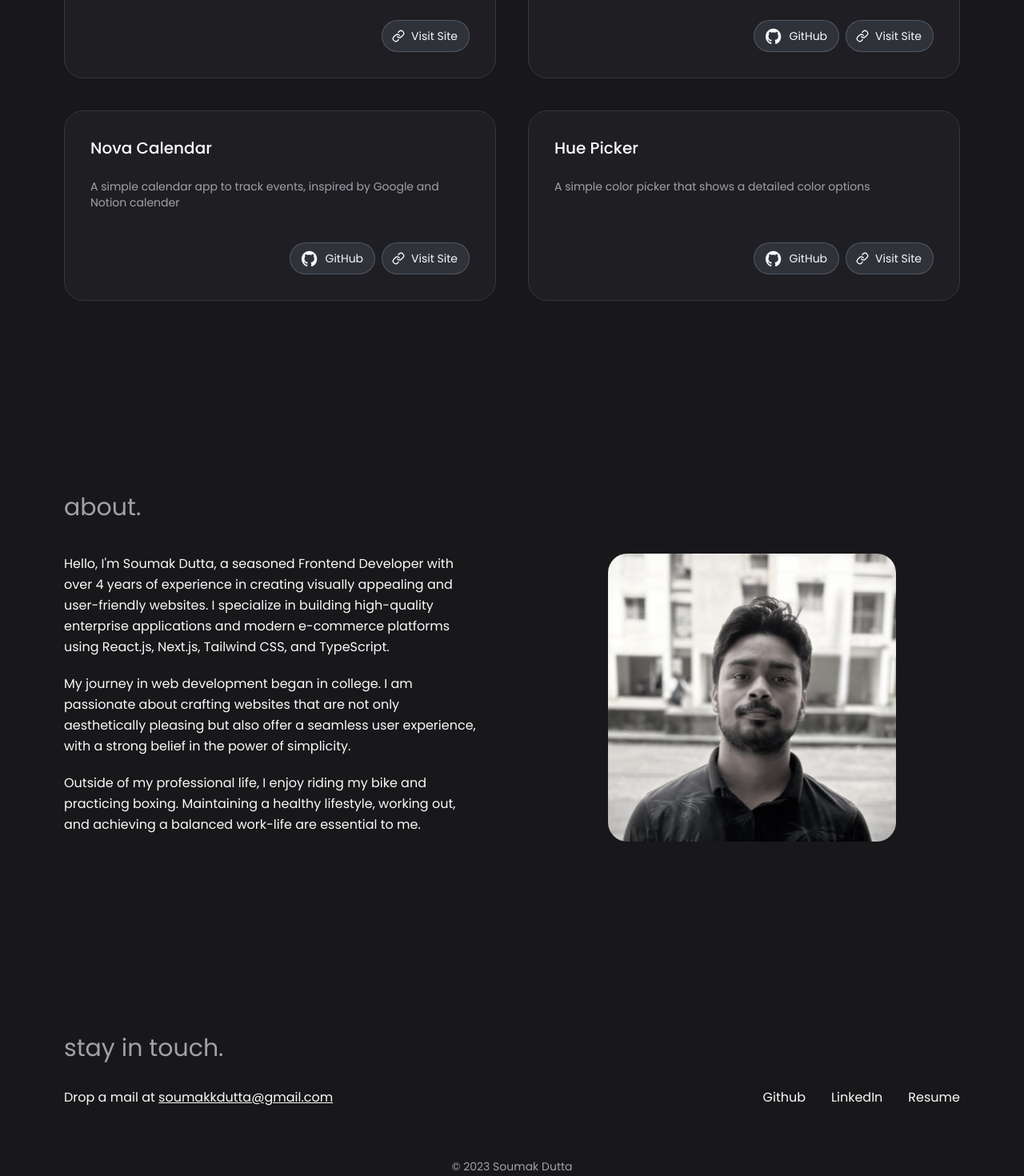
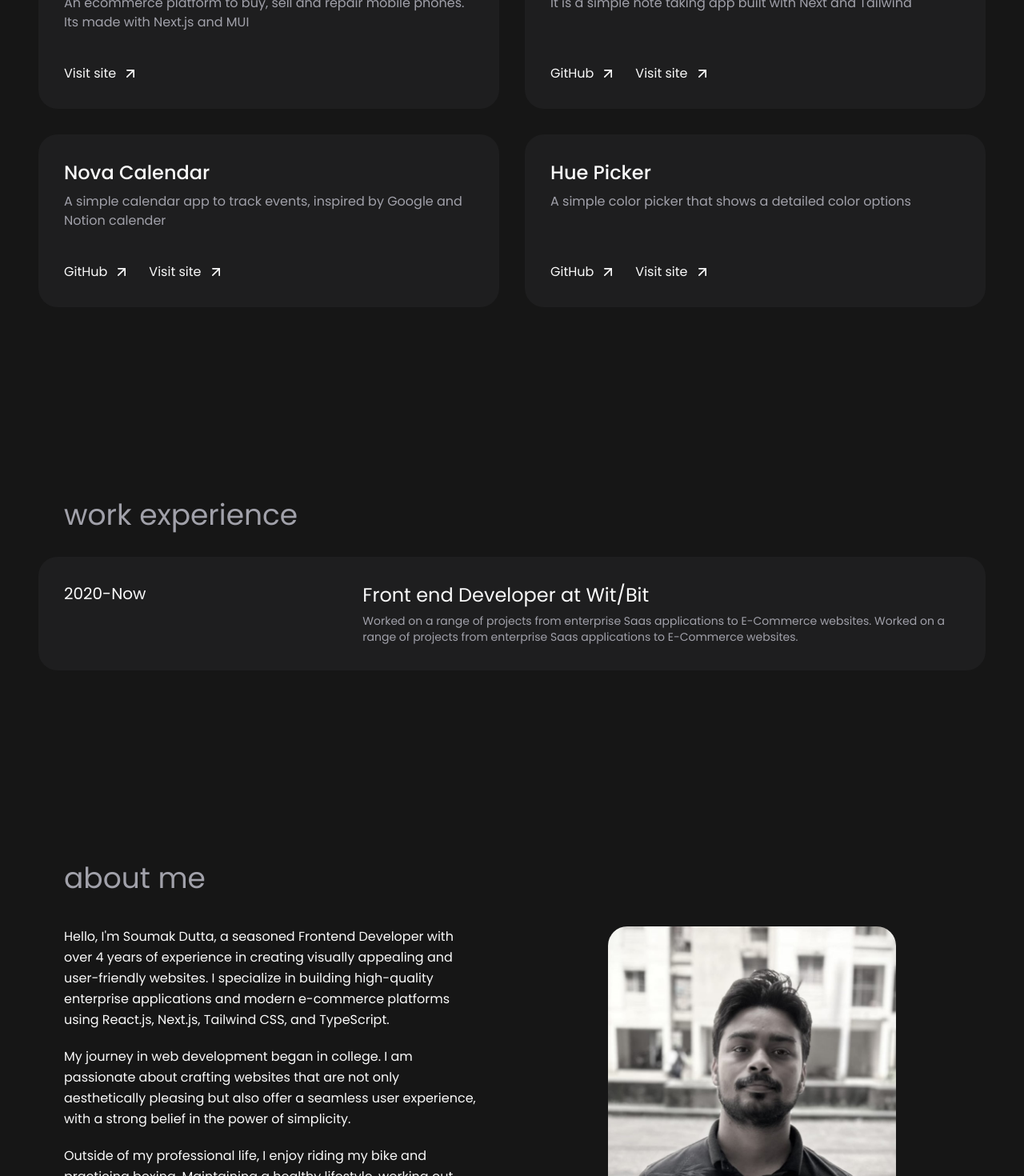
Before and after one commit to soumakkdev/portfolio, a Next.js app: page / in a window 1280 px wide. Shown: the part 1020-2490 px from the top of the page at 80% size. Built offline with nearby package versions, Linux system fonts and the light colour scheme.

Commit message:
theme changes, work section added

```diff
--- a/src/app/globals.css
+++ b/src/app/globals.css
@@ -6,7 +6,7 @@
 	:root {
 		--background: hsl(0 0% 100%);
 		--foreground: #18181b;
-		--card: hsl(0 0% 100%);
+		--card: hsl(0, 0%, 95%);
 		--card-foreground: #18181b;
 		--popover: hsl(0 0% 100%);
 		--popover-foreground: #18181b;
@@ -27,9 +27,9 @@
 	}
 
 	.dark {
-		--background: #18181b;
+		--background: #161616;
 		--foreground: hsl(0 0% 98%);
-		--card: #1f1f23;
+		--card: #1e1e1f;
 		--card-foreground: hsl(0 0% 98%);
 		--popover: hsl(240 10% 3.9%);
 		--popover-foreground: hsl(0 0% 98%);
--- a/src/app/page.tsx
+++ b/src/app/page.tsx
@@ -1,9 +1,10 @@
 'use client'
-import AboutMe from '@/components/About'
-import Footer from '@/components/Footer'
-import Header from '@/components/Header'
-import HeroSection from '@/components/HeroSection'
-import Projects from '@/components/Projects'
+import AboutMe from '@/modules/home/About'
+import Footer from '@/modules/layout/Footer'
+import Header from '@/modules/layout/Header'
+import HeroSection from '@/modules/home/HeroSection'
+import Projects from '@/modules/home/Projects'
+import Work from '@/modules/home/Work'
 
 export default function Home() {
 	return (
@@ -15,6 +16,8 @@ export default function Home() {
 
 				<Projects />
 
+				<Work />
+
 				<AboutMe />
 
 				<Footer />
--- a/src/components/Work.tsx
+++ /dev/null
@@ -1,26 +0,0 @@
-import React from 'react'
-
-export default function Work() {
-	return (
-		<section className="max-w-6xl mx-auto px-4 my-28">
-			<h2 className="text-4xl">work</h2>
-
-			<div className="my-8">
-				<WorkItem />
-				<WorkItem />
-			</div>
-		</section>
-	)
-}
-
-function WorkItem() {
-	return (
-		<div className="border-b flex items-center justify-between px-4 py-3 group">
-			<div className="space-y-1.5">
-				<p className="text-xl">Wit/Bit</p>
-			</div>
-
-			<span>2020-2024</span>
-		</div>
-	)
-}
--- a/src/components/ui/AnimatedButton.tsx
+++ b/src/components/ui/AnimatedButton.tsx
@@ -2,13 +2,5 @@ import clsx from 'clsx'
 import React from 'react'
 
 export default function AnimatedButton(props: any) {
-	return (
-		<a
-			{...props}
-			className={clsx(
-				'relative inline-flex items-center justify-center rounded-full border fill-foreground border-blue-100/20 bg-blue-200/10 outline-none ring-amber-300 transition-colors after:absolute after:inset-0 after:-z-10 after:animate-pulse after:rounded-full after:bg-amber-100 after:bg-opacity-10 after:blur-md hover:border-amber-200/40 hover:text-amber-300 hover:fill-amber-300 after:hover:bg-opacity-15 focus:ring-2',
-				props.className
-			)}
-		></a>
-	)
+	return <a {...props} className={clsx('relative inline-flex items-center justify-center rounded-2xl fill-foreground bg-card', props.className)}></a>
 }
--- /dev/null
+++ b/src/components/ui/LinkButton.tsx
@@ -0,0 +1,16 @@
+import { cn } from '@/lib/utils'
+import React, { ReactNode } from 'react'
+
+interface ILinkButton extends React.AnchorHTMLAttributes<HTMLAnchorElement> {
+	className?: string
+	children: ReactNode
+}
+
+export default function LinkButton(props: ILinkButton) {
+	const { children, className, ...rest } = props
+	return (
+		<a {...rest} className={cn('inline-flex items-center ', className)}>
+			{children}
+		</a>
+	)
+}
--- /dev/null
+++ b/src/components/ui/Section.tsx
@@ -0,0 +1,13 @@
+import React, { ReactNode } from 'react'
+
+export default function Section(props: { title: string; description?: string; children: ReactNode }) {
+	const { children, title, description } = props
+	return (
+		<section className="max-w-6xl mx-auto px-4 my-20 lg:my-60">
+			<h2 className="text-4xl text-muted-foreground">{title}</h2>
+			{description ? <p className="mt-4 mb-12">{description}</p> : null}
+
+			{children}
+		</section>
+	)
+}
--- a/src/components/About.tsx
+++ b/src/modules/home/About.tsx
@@ -1,12 +1,11 @@
+import Section from '@/components/ui/Section'
 import React from 'react'
 
 export default function AboutMe() {
 	return (
-		<section className="max-w-6xl mx-auto px-4 my-20 lg:my-60">
-			<h2 className="text-3xl text-muted-foreground">about.</h2>
-
+		<Section title="about me">
 			<div className="grid grid-cols-1 lg:grid-cols-2 gap-20 my-10">
-				<article className=" leading-relaxed space-y-5">
+				<article className="leading-relaxed space-y-5">
 					<p>
 						Hello, I&apos;m Soumak Dutta, a seasoned Frontend Developer with over 4 years of experience in creating visually appealing and
 						user-friendly websites. I specialize in building high-quality enterprise applications and modern e-commerce platforms using React.js,
@@ -23,9 +22,9 @@ export default function AboutMe() {
 					</p>
 				</article>
 				<figure className="px-10 lg:px-20 col-start-1 row-start-1 lg:col-start-auto lg:row-start-auto">
-					<img src="/avatar.jpg" alt="Me" className="rounded-3xl" />
+					<img src="/avatar.jpg" alt="me" className="rounded-3xl" />
 				</figure>
 			</div>
-		</section>
+		</Section>
 	)
 }
--- a/src/components/HeroSection.tsx
+++ b/src/modules/home/HeroSection.tsx
@@ -1,9 +1,8 @@
 import { SocialLinks } from '@/lib/const'
 import { FileText } from 'lucide-react'
-import { ReactNode } from 'react'
-import GitHub from './icons/GitHub'
-import LinkedIn from './icons/LinkedIn'
-import AnimatedButton from './ui/AnimatedButton'
+import GitHub from '../../components/icons/GitHub'
+import LinkedIn from '../../components/icons/LinkedIn'
+import AnimatedButton from '../../components/ui/AnimatedButton'
 
 export default function HeroSection() {
 	return (
@@ -11,7 +10,7 @@ export default function HeroSection() {
 			<div className="max-w-4xl  my-20">
 				<h1 className="text-5xl lg:text-[4.2rem] leading-tight font-bold mb-6">Frontend Developer crafting web experiences</h1>
 
-				<p className="lg:text-xl leading-relaxed mb-12">
+				<p className="lg:text-xl leading-relaxed mb-12 text-muted-foreground">
 					I’m Soumak, a frontend developer based in India, specializing in creating visually appealing and highly functional web experiences. With a
 					keen eye for design, I bring both creativity and precision to every project.
 				</p>
--- a/src/components/Projects.tsx
+++ b/src/modules/home/Projects.tsx
@@ -1,8 +1,10 @@
-import { Link } from 'lucide-react'
-import GitHub from './icons/GitHub'
-import { Badge } from './ui/badge'
-import { Button } from './ui/button'
-import AnimatedButton from './ui/AnimatedButton'
+import { ArrowUpRight, Link } from 'lucide-react'
+import GitHub from '../../components/icons/GitHub'
+import { Badge } from '../../components/ui/badge'
+import { Button } from '../../components/ui/button'
+import AnimatedButton from '../../components/ui/AnimatedButton'
+import LinkButton from '../../components/ui/LinkButton'
+import Section from '../../components/ui/Section'
 
 interface IProject {
 	name: string
@@ -45,44 +47,37 @@ const projects: IProject[] = [
 
 export default function Projects() {
 	return (
-		<section className="max-w-6xl mx-auto px-4 my-20 lg:my-60">
-			<h2 className="text-3xl text-muted-foreground">projects.</h2>
-
-			<div className="my-8 grid grid-cols-1 lg:grid-cols-2 gap-10">
+		<Section title="projects" description="some of my hand picked projects">
+			<div className="my-8 grid grid-cols-1 lg:grid-cols-2 gap-8 lg:-mx-8">
 				{projects?.map((project, idx) => (
 					<ProjectItem key={idx} project={project} />
 				))}
 			</div>
-		</section>
+		</Section>
 	)
 }
 
 function ProjectItem({ project }: { project: IProject }) {
 	return (
-		<div className="bg-card p-8 rounded-3xl border flex flex-col">
-			<p className="text-xl font-medium mb-2">{project.name}</p>
-			<p className="my-4 text-sm text-muted-foreground">{project.description}</p>
-			{/* <div className="flex gap-2 items-center">
-				{project.tags?.map((tag, idx) => (
-					<Badge key={idx} variant="default">
-						{tag}
-					</Badge>
-				))}
-			</div> */}
+		<div className="bg-card p-8 rounded-3xl flex flex-col">
+			{/* <img src="https://fastly.picsum.photos/id/11/2500/1667.jpg?hmac=xxjFJtAPgshYkysU_aqx2sZir-kIOjNR9vx0te7GycQ" className="rounded-2xl mb-6" /> */}
 
-			<div className="flex items-end justify-end gap-2 mt-6 flex-1">
+			<p className="text-2xl font-medium mb-2">{project.name}</p>
+			<p className="mb-4 text-muted-foreground">{project.description}</p>
+
+			<div className="flex items-end gap-6 mt-6 flex-1">
 				{project.github ? (
-					<AnimatedButton href={project.github} target="_blank" rel="noreferrer" className="h-10 pl-3 pr-3.5">
-						<GitHub size="24" className="mr-2" />
-						<span className="text-sm">GitHub</span>
-					</AnimatedButton>
+					<LinkButton href={project.github} target="_blank" rel="noreferrer">
+						<span>GitHub</span>
+						<ArrowUpRight className="h-5 w-5 ml-2" />
+					</LinkButton>
 				) : null}
 
 				{project.site ? (
-					<AnimatedButton href={project.site} target="_blank" rel="noreferrer" className="h-10 pl-3 pr-3.5">
-						<Link className="h-4 w-4 mr-2" />
-						<span className="text-sm">Visit Site</span>
-					</AnimatedButton>
+					<LinkButton href={project.site} target="_blank" rel="noreferrer">
+						<span>Visit site</span>
+						<ArrowUpRight className="h-5 w-5 ml-2" />
+					</LinkButton>
 				) : null}
 			</div>
 		</div>
--- /dev/null
+++ b/src/modules/home/Work.tsx
@@ -0,0 +1,30 @@
+import React from 'react'
+import Section from '../../components/ui/Section'
+
+export default function Work() {
+	return (
+		<Section title="work experience">
+			<div className="my-8 space-y-4 lg:-mx-8">
+				<WorkItem />
+			</div>
+		</Section>
+	)
+}
+
+function WorkItem() {
+	return (
+		<div className="flex items-center justify-between p-8 group bg-card rounded-3xl">
+			<div className="grid grid-cols-3">
+				<span className="text-xl">2020-Now</span>
+
+				<div className="space-y-1.5 col-span-2">
+					<p className="text-2xl">Front end Developer at Wit/Bit</p>
+					<p className="text-sm text-muted-foreground">
+						Worked on a range of projects from enterprise Saas applications to E-Commerce websites. Worked on a range of projects from enterprise
+						Saas applications to E-Commerce websites.
+					</p>
+				</div>
+			</div>
+		</div>
+	)
+}
--- a/src/components/Footer.tsx
+++ b/src/modules/layout/Footer.tsx
@@ -1,19 +1,9 @@
 import { SocialLinks } from '@/lib/const'
-import React from 'react'
 
 export default function Footer() {
 	return (
-		<section className="max-w-6xl mx-auto px-4 mt-20 lg:mt-40 mb-10">
-			<h2 className="text-3xl text-muted-foreground mb-8">stay in touch.</h2>
-
-			<div className="flex justify-between flex-col gap-5 lg:flex-row mt-5 mb-16">
-				<p>
-					Drop a mail at{' '}
-					<a href="mailto:soumakkdutta@gmail.com" className="underline">
-						soumakkdutta@gmail.com
-					</a>
-				</p>
-
+		<section className="max-w-6xl mx-auto px-4 mt-20 mb-12">
+			<div className="flex justify-between flex-col gap-5 lg:flex-row">
 				<div className="flex gap-8">
 					<a href={SocialLinks.Github} className="hover:underline" target="_blank" rel="noreferrer">
 						<p>Github</p>
@@ -21,13 +11,17 @@ export default function Footer() {
 					<a href={SocialLinks.LinkedIn} className="hover:underline" target="_blank" rel="noreferrer">
 						<p>LinkedIn</p>
 					</a>
+
 					<a href="/resume.pdf" className="hover:underline" target="_blank" rel="noreferrer">
 						<p>Resume</p>
 					</a>
+					<a href="mailto:soumakkdutta@gmail.com" className="hover:underline">
+						Email me
+					</a>
 				</div>
+
+				<p className="text-sm text-muted-foreground">&copy; {new Date().getFullYear()} Soumak Dutta</p>
 			</div>
-
-			<p className="text-center text-sm text-muted-foreground">&copy; {new Date().getFullYear()} Soumak Dutta</p>
 		</section>
 	)
 }
```
Also changed, not shown: src/modules/layout/Header.tsx (renamed from src/components/Header.tsx), 1 other file (tests, documents, lock files or other folders).
